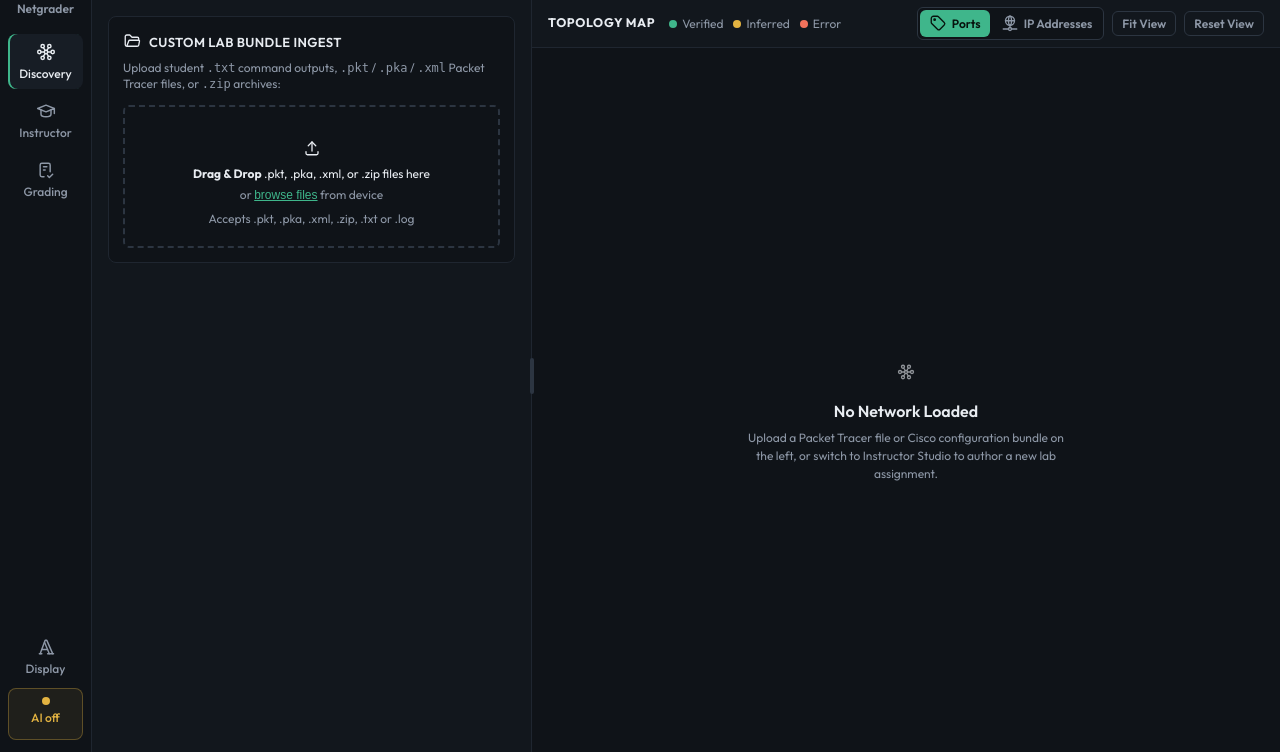
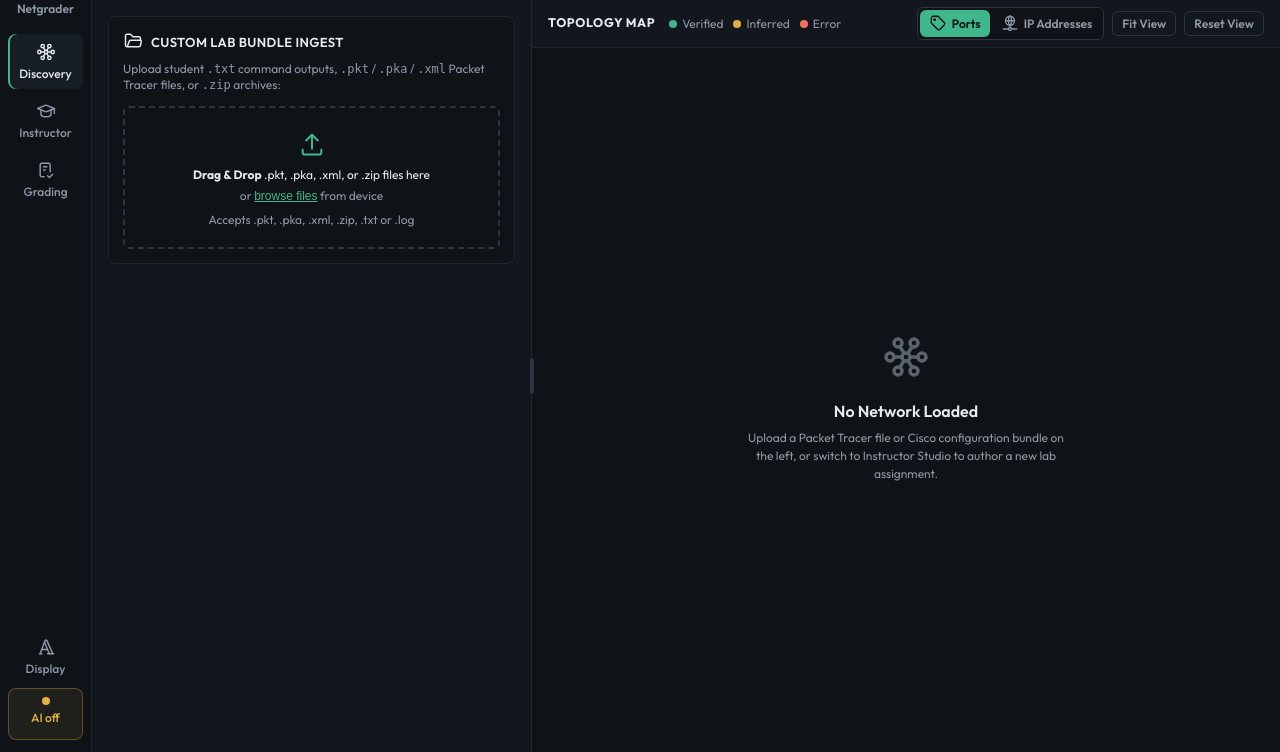
Before and after one commit to Aldrinerd/Netgrader, a FastAPI app: page / in a window 1280 px wide. Shown: the part 48-800 px from the top of the page. Run offline with FastAPI, Linux system fonts and the light colour scheme; data that the repository does not hold is empty; parts of the project's set-up code (start-up, migrations or seed data) failed here and were passed over.

Commit message:
fix(ui): style step numbers and size icons that replaced emoji
Step numbers rendered as bare text and icons shrank to text size. Tests now check the accepted-files hint in every upload box.

Co-Authored-By: Claude Opus 5.5 <noreply@anthropic.com>

```diff
--- a/static/css/legacy.css
+++ b/static/css/legacy.css
@@ -1873,3 +1873,8 @@ html, body {
 }
 
 .dropzone-accepts { display: block; margin-top: 0.25rem; font-size: var(--text-xs); color: var(--text-muted); }
+
+.step-number { display: inline-flex; align-items: center; justify-content: center; width: 1.5rem; height: 1.5rem; border-radius: 50%; background: var(--accent); color: var(--on-accent); font-size: var(--text-xs); font-weight: 600; flex: none; }
+.upload-icon .icon { width: 1.75rem; height: 1.75rem; color: var(--accent); }
+.empty-icon .icon { width: 3rem; height: 3rem; color: var(--text-muted); }
+.card-icon .icon { width: 1.25rem; height: 1.25rem; }
```
Also changed, not shown: tests/test_no_emoji.py (+9 -3 lines).
